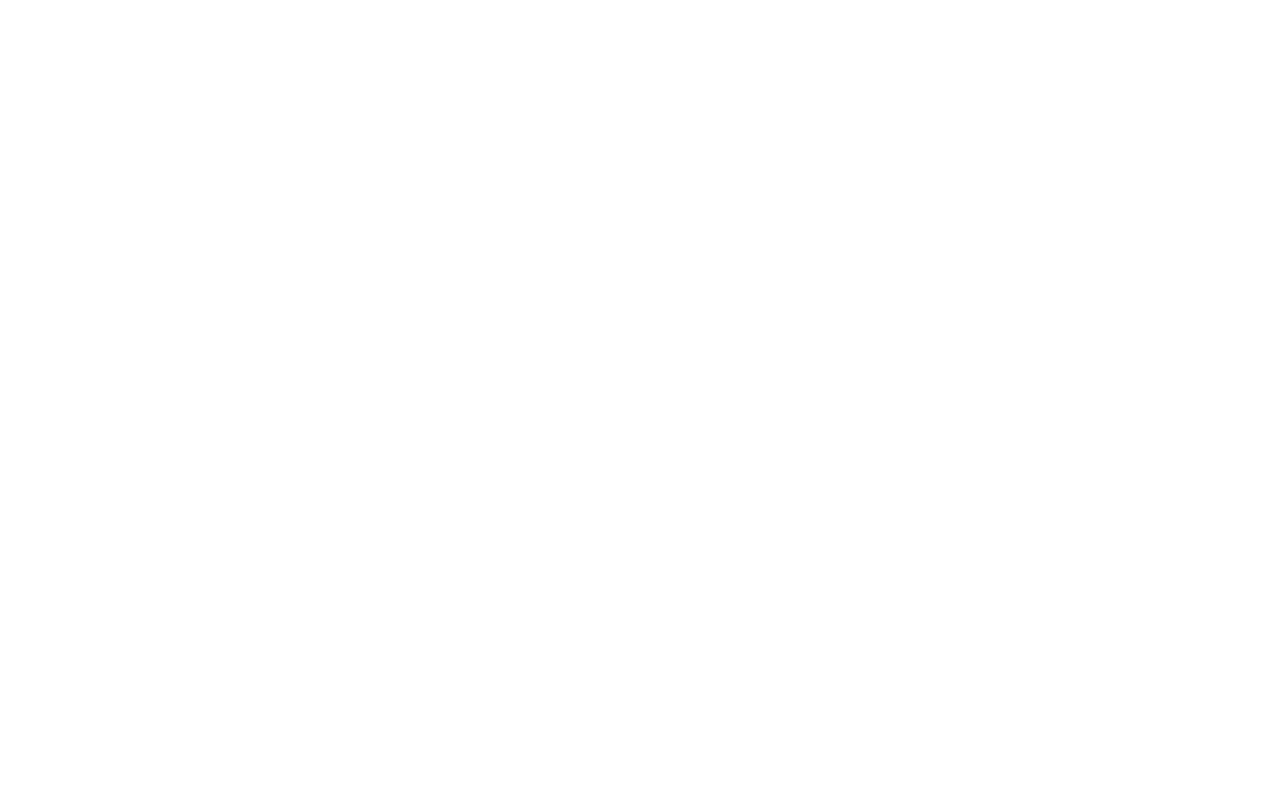
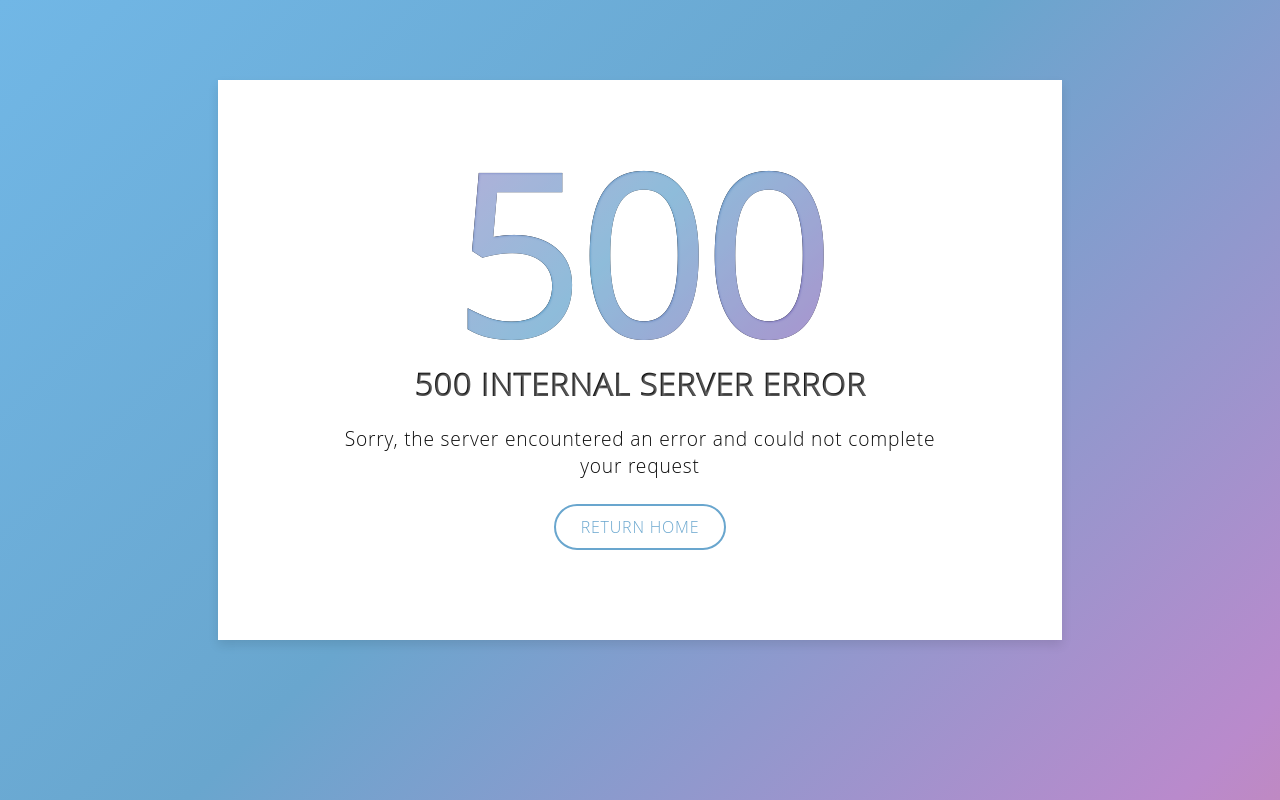
Before and after one commit to PM2496/VueDemo, a Vue app in the folder fuck/: page /NetDisk/500 in a window 1280 px wide. Built offline with nearby package versions, Linux system fonts and the light colour scheme.

Commit message:
添加了500页面&将响应拦截器的状态码放入error内

```diff
--- /dev/null
+++ b/fuck/src/components/E500.vue
@@ -0,0 +1,19 @@
+<template>
+<Base2>
+  <h1 data-text="500">500</h1>
+  <h4 data-text="500 Internal Server Error">500 Internal Server Error</h4>
+  <p>Sorry, the server encountered an error and could not complete your request</p>
+</Base2>
+</template>
+
+<script>
+import Base2 from '../widget/Base2'
+export default {
+  name: 'E500',
+  components: {Base2}
+}
+</script>
+
+<style scoped>
+
+</style>
--- a/fuck/src/main.js
+++ b/fuck/src/main.js
@@ -39,13 +39,13 @@
   error => {
     return Promise.reject(error)
   })
-// 响应拦截器，状态码对应跳转页面 TODO ?未知跳转是否有效
+// 响应拦截器，状态码对应跳转页面
 axios.interceptors.response.use(
   response => {
-    const status = response.status
-    switch (status) {
-      case 200:
-        return response
+  },
+  error => {
+    console.log('axios中response报错', error)
+    switch (error.response.status) {
       case 404:
         vm.$router.push('/404')
         break
@@ -53,17 +53,17 @@
         vm.$router.push('/403')
         break
       case 405:
-        vm.$router.push('/405')
+        this.$router.push('/405')
         break
       case 400:
         vm.$router.push('/400')
         break
+      case 500:
+        vm.$router.push('/500')
+        break
       default:
         vm.$router.push('/')
     }
-  },
-  error => {
-    console.log('axios中response报错', error)
     return Promise.reject(error)
   }
 )
--- a/fuck/src/router/index.js
+++ b/fuck/src/router/index.js
@@ -23,6 +23,7 @@
 import E403 from '../components/E403'
 import E404 from '../components/E404'
 import E405 from '../components/E405'
+import E500 from '../components/E500'
 
 Vue.use(VueRouter)
 const router = new VueRouter({
@@ -143,6 +144,11 @@
       path: '/405',
       name: 'E405',
       component: E405
+    },
+    {
+      path: '/500',
+      name: 'E500',
+      component: E500
     }
   ]
 })
```
